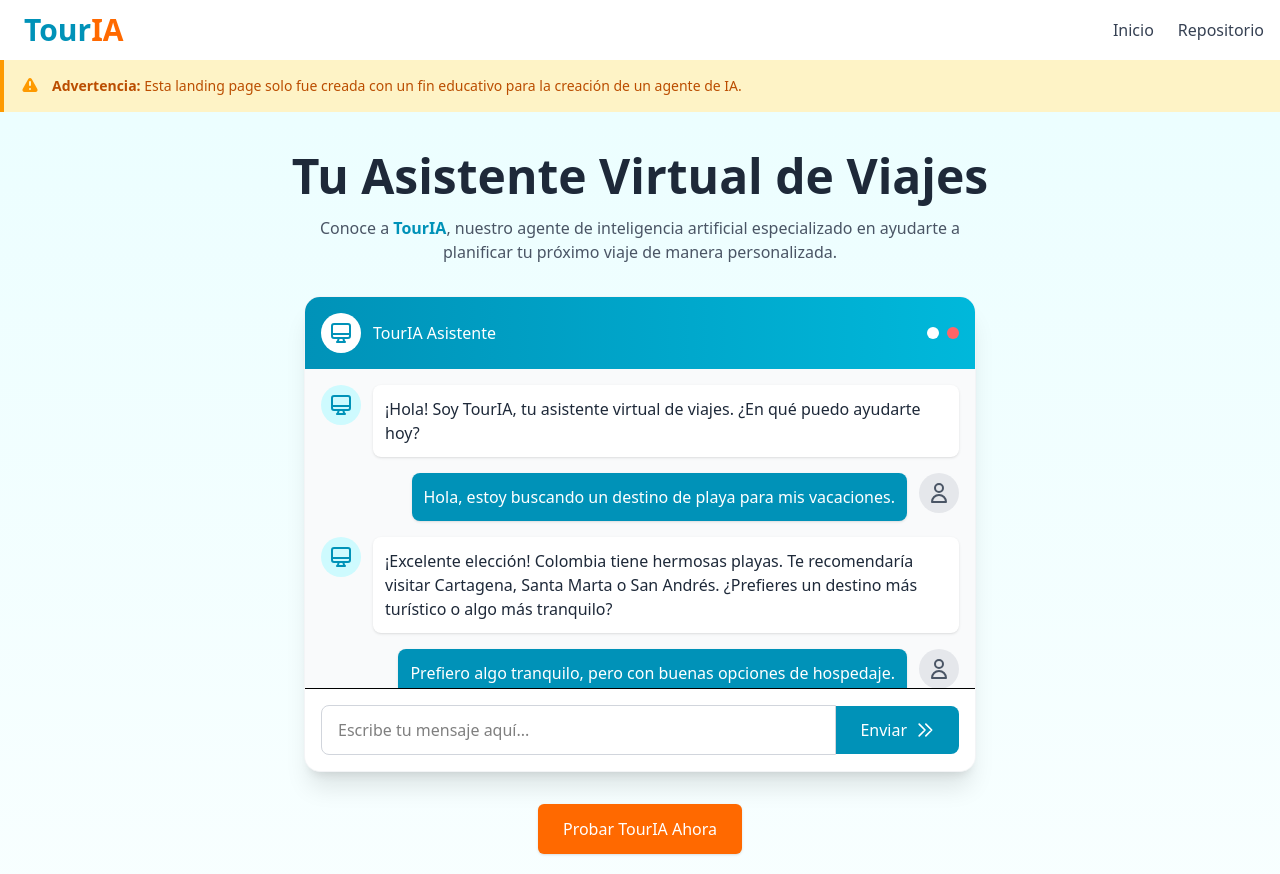
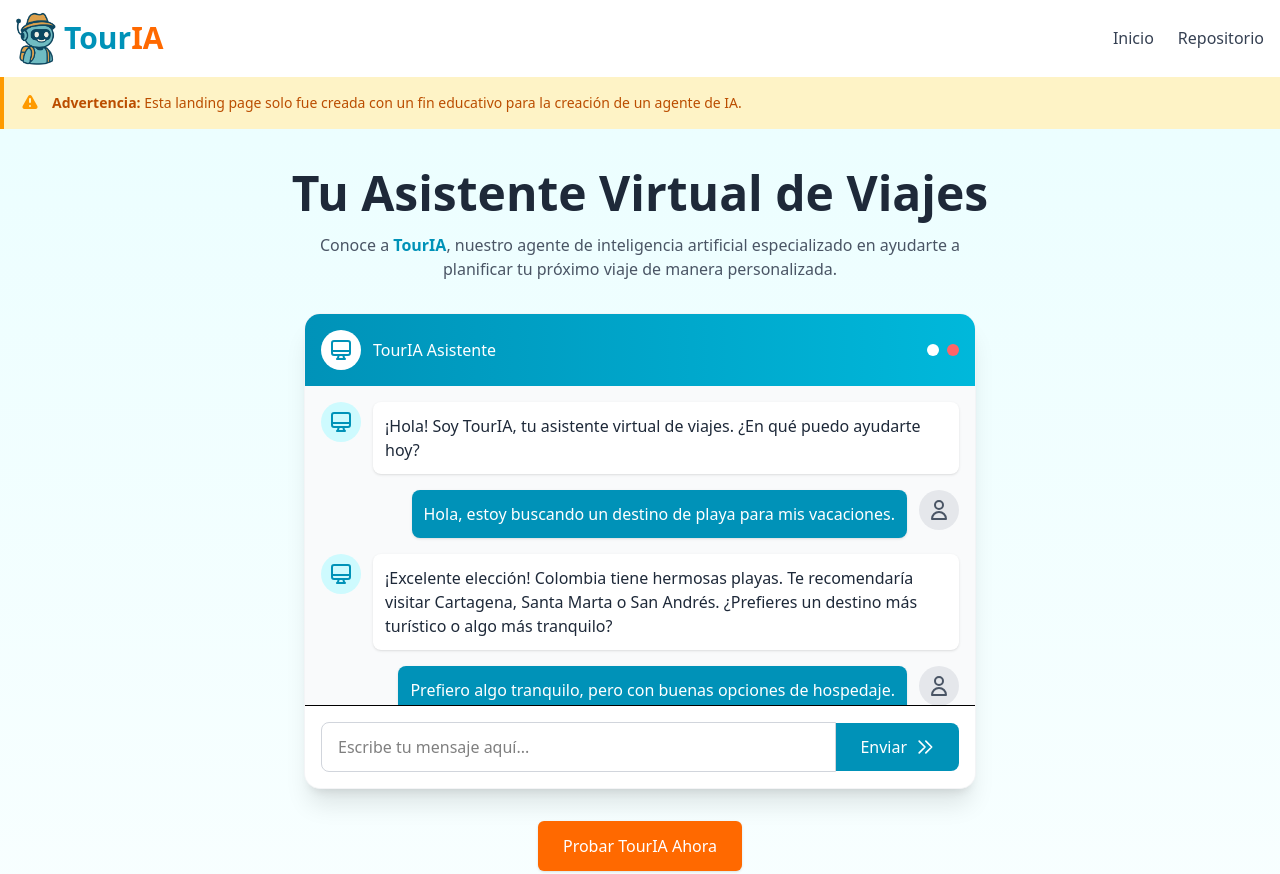
Before and after one commit to JeisonMartinezVS/TourIA, an Astro site: page / in a window 1280 px wide. Shown: the top 874 px of the page. Built offline with nearby package versions, Linux system fonts and the light colour scheme; Astro itself is replaced by a stand-in of ours.

Commit message:
feat: Add logo image and update favicon link in layout

```diff
--- a/src/components/Header.astro
+++ b/src/components/Header.astro
@@ -5,6 +5,7 @@
     <div class="container mx-auto px-4 py-3 flex justify-between items-center">
       <div class="flex items-center">
         <a href="/" class="flex items-center">
+          <img src="Logo.png" alt="Logo TourIA" class="w-10">
           <span class="ml-2 text-3xl font-bold text-cyan-600">Tour<span class="text-orange-500">IA</span></span>
         </a>
       </div>
--- a/src/layouts/Layout.astro
+++ b/src/layouts/Layout.astro
@@ -15,7 +15,7 @@ const { title } = Astro.props;
 		<meta charset="UTF-8" />
 		<meta name="description" content="Landing page educativa para la creación de un agente de IA" />
 		<meta name="viewport" content="width=device-width" />
-		<link rel="icon" type="image/svg+xml" href="/favicon.svg" />
+		<link rel="icon" type="image/svg+xml" href="/Logo.png" />
 		<meta name="generator" content={Astro.generator} />
 		<title>{title}</title>
 		<ClientRouter />
```
Also changed, not shown: public/Logo.png (added).
